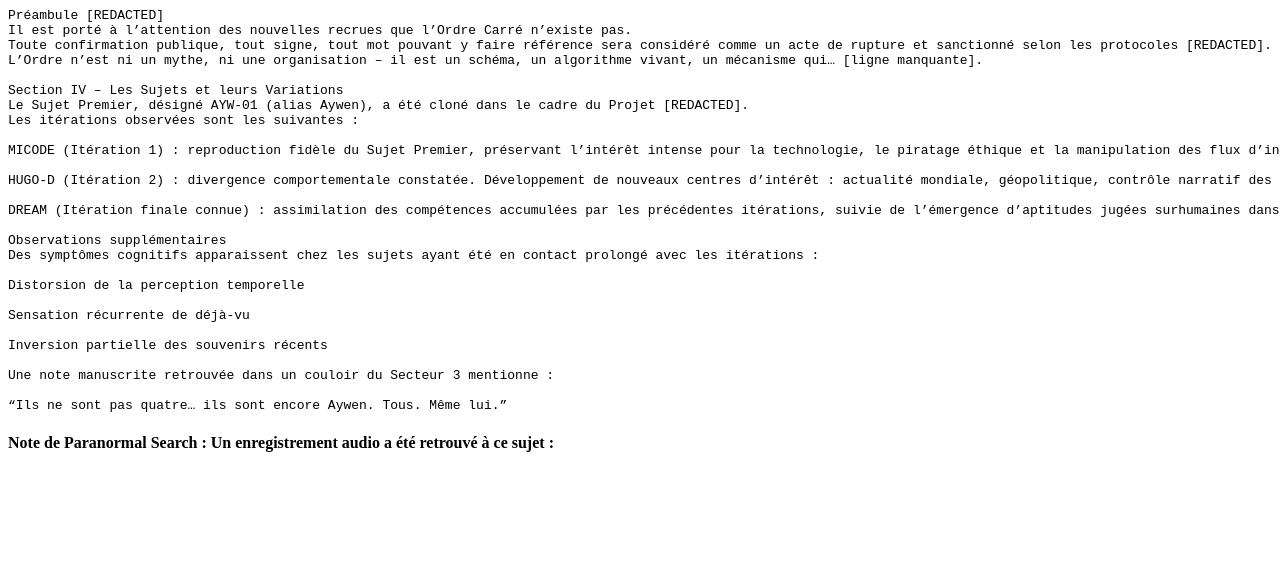
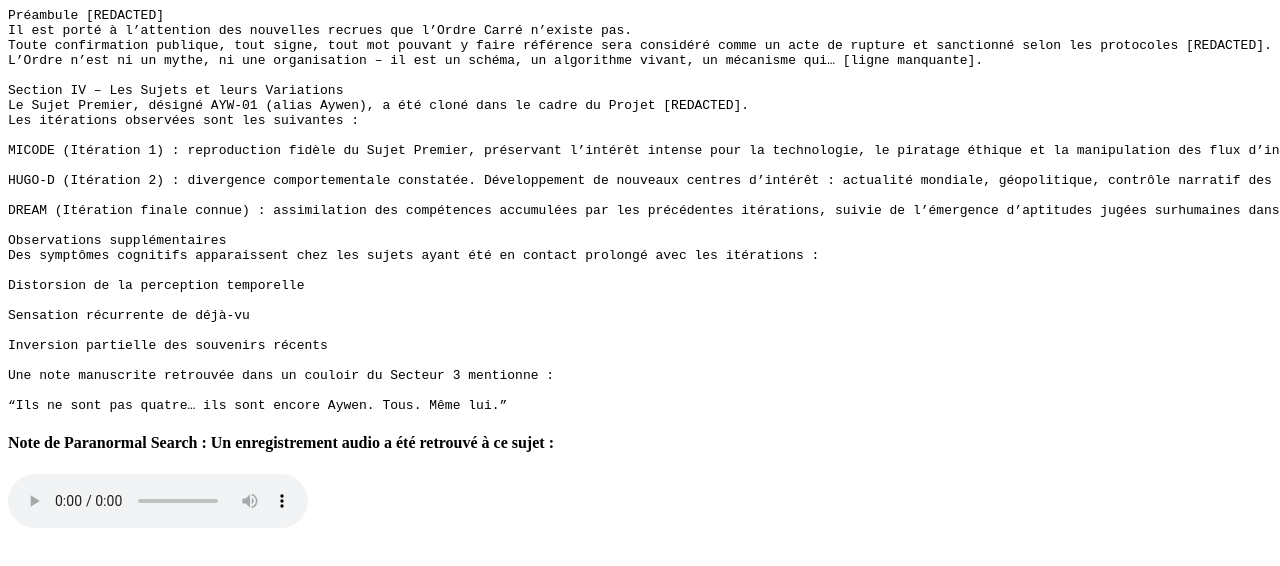
Before and after one commit to paranormal-searching/lordre-carre.github.io, a plain HTML site: page informations.html in a window 1280 px wide. Shown: the top 566 px of the page. Drawn offline with Linux system fonts and the light colour scheme.

Commit message:
Update informations.html

```diff
--- a/informations.html
+++ b/informations.html
@@ -29,7 +29,9 @@ Une note manuscrite retrouvée dans un couloir du Secteur 3 mentionne :
 
 
 <h4>Note de Paranormal Search : Un enregistrement audio a été retrouvé à ce sujet : </h4>
-<audio>
+<audio controls>
   <source src="https://paranormal-searching.github.io/data/audios/2002.mp3" type="audio/mpeg">
+  Ton navigateur ne supporte pas la balise audio.
 </audio>
+
 </body>
```
